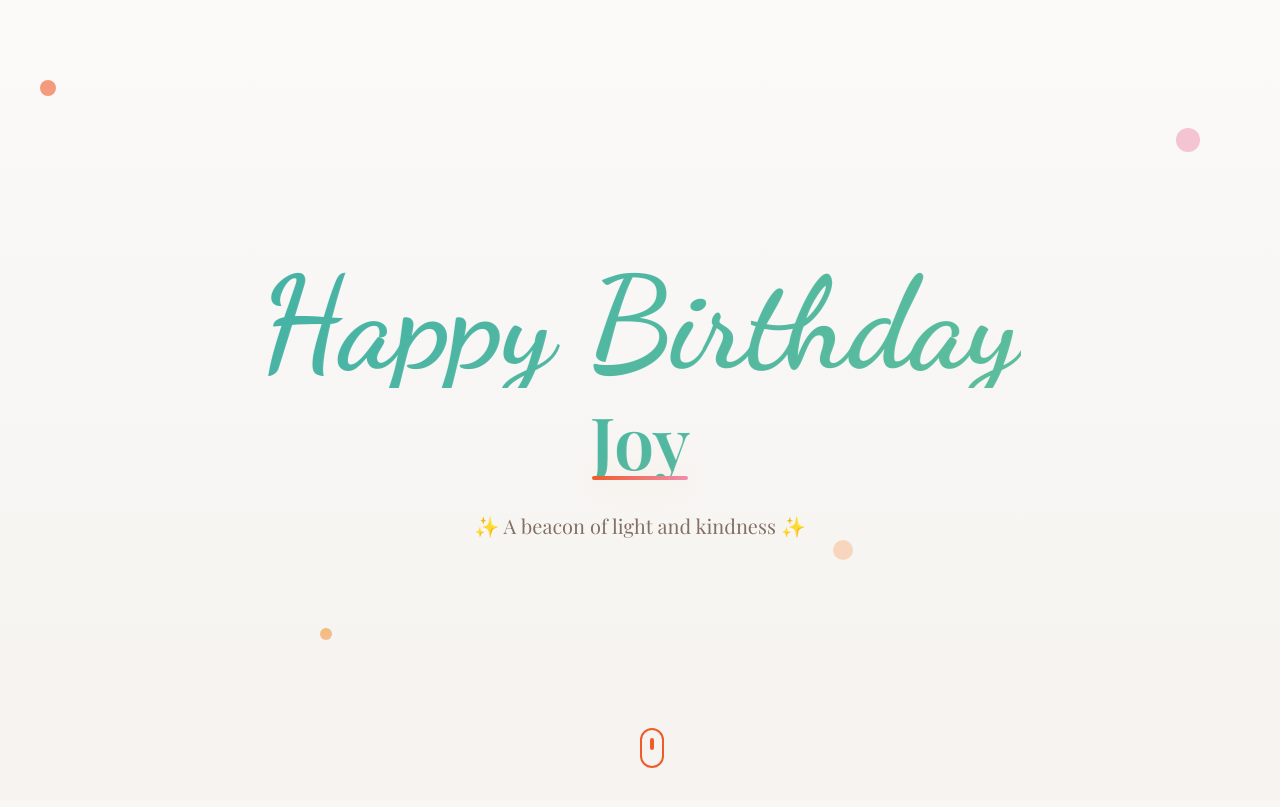
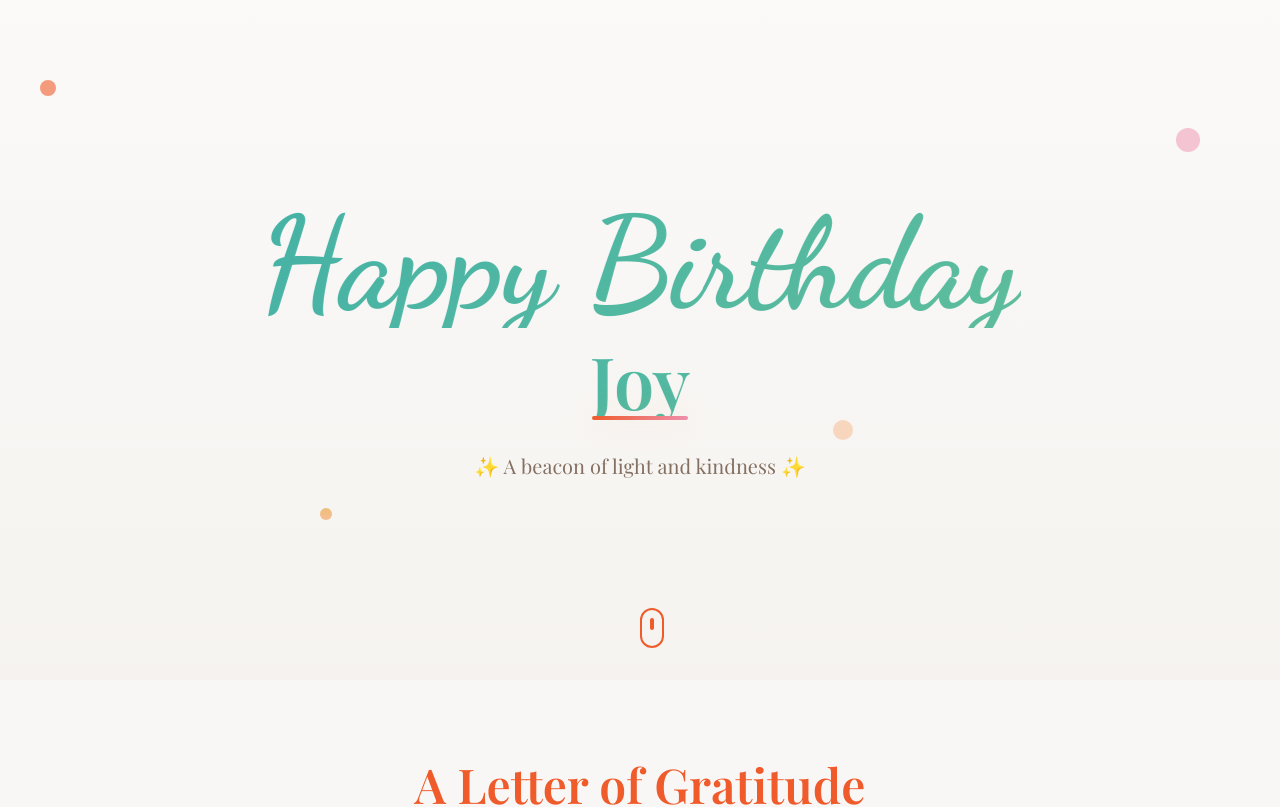
Before and after one commit to eguonor/joyful-beacon-birthday, a React (Vite) app: page / in a window 1280 px wide. Shown: the top 807 px of the page. Built offline with nearby package versions, Linux system fonts and the light colour scheme.

Commit message:
Adjust hero section height
Reduce the height of the hero section to allow visibility of content below.

```diff
--- a/src/components/HeroSection.tsx
+++ b/src/components/HeroSection.tsx
@@ -9,7 +9,7 @@ const HeroSection = () => {
   }, []);
 
   return (
-    <section className="min-h-screen flex items-center justify-center bg-subtle relative overflow-hidden">
+    <section className="h-[85vh] flex items-center justify-center bg-subtle relative overflow-hidden">
       {/* Animated background elements */}
       <div className="absolute inset-0">
         <div className="absolute top-20 left-10 w-4 h-4 bg-primary rounded-full float opacity-60"></div>
```
